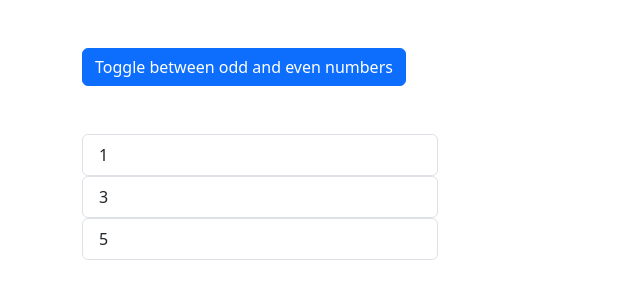
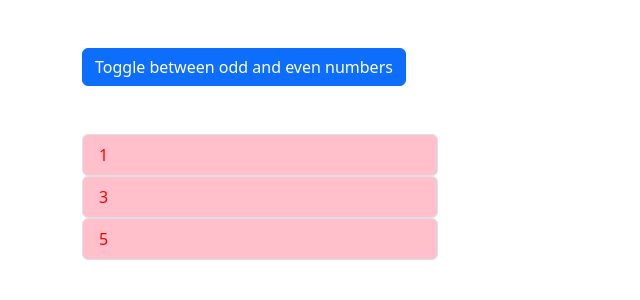
Before and after one commit to Bindhusha-Sadasivan/Directives, an Angular app: page / in a window 1280 px wide. Both pictures are taken after a click on the button "Toggle between odd and even numbers". Shown: the top 300 px of the page, without its empty margins (0-640 px from the left). Built offline with nearby package versions, Linux system fonts and the light colour scheme.

Commit message:
92 - ngClass and ngStyle Recap

```diff
--- a/src/app/app.component.css
+++ b/src/app/app.component.css
@@ -0,0 +1,7 @@
+.odd{
+  color: red;
+}
+
+.even{
+  color:blue;
+}
--- a/src/app/app.component.html
+++ b/src/app/app.component.html
@@ -12,13 +12,21 @@
     <div class="col-4">
       <div *ngIf="showNumbers">
         <ul class="list-group" *ngFor="let odd of oddNumbers">
-          <li class="list-group-item">{{odd}}</li>
+          <li class="list-group-item"
+              [ngClass]="{odd: getClass(odd)}"
+              [ngStyle]="{backgroundColor:getColor(odd)}">
+              {{odd}}
+            </li>
         </ul>
       </div>
 
       <div *ngIf="!showNumbers">
         <ul class="list-group" *ngFor="let even of evenNumbers">
-          <li class="list-group-item">{{even}}</li>
+          <li class="list-group-item"
+              [ngClass]="{even: getClass(even)}"
+              [ngStyle]="{backgroundColor:getColor(even)}">
+              {{even}}
+            </li>
         </ul>
       </div>
     </div>
--- a/src/app/app.component.ts
+++ b/src/app/app.component.ts
@@ -28,4 +28,12 @@ export class AppComponent {
       }
     });
   }
+
+  getClass(numbers:number):string{
+    return numbers % 2 === 0 ? 'even' : 'odd';
+  }
+
+  getColor(numbers:number){
+    return numbers % 2 === 0 ? 'yellow' : 'pink';
+  }
 }
```
